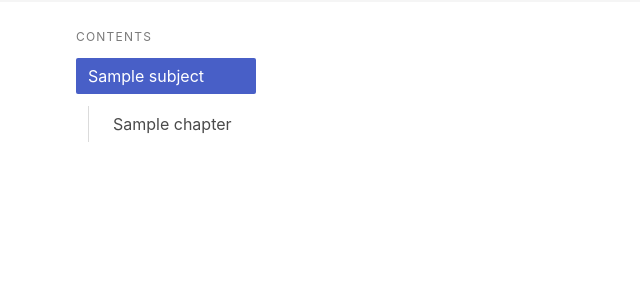
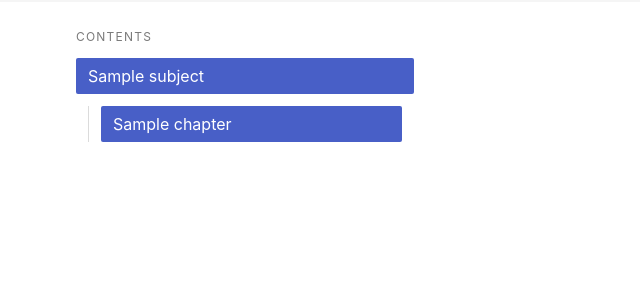
Before and after one commit to sanjay-swain/learnet, a Django app: template templates/courses/chapter_detail_page.html in a window 1280 px wide. Shown: the part 56-356 px from the top of the page, without its empty margins (0-640 px from the left). Run offline with Django 3.2, Linux system fonts and the light colour scheme; the template is opened without the code that fills it: values that come from a table or form of the project are taken from there, others are empty; tables that the repository leaves empty hold one stand-in row (values such as "Sample post").

Commit message:
update sidebar of chapter page

```diff
--- a/templates/courses/chapter_detail_page.html
+++ b/templates/courses/chapter_detail_page.html
@@ -4,7 +4,7 @@
 
 {% block content %}
 <div class="is-flex container">
-	<aside class="menu p-3 mt-4 is-flex-shrink-1">
+	<aside class="menu p-3 mt-4 is-flex-grow-1">
 		<p class="menu-label">
 			Contents
 		</p>
@@ -15,8 +15,12 @@
 							<a href="/courses/{{subject.url}}" class="is-active">{{subject.title}}</a>
 							<ul>
 								{% for chapter in all_chapters %}
-									<li><a href="#{{chapter.url}}">{{chapter.title}}</a></li>
-								{% endfor %}
+									{% if chapter == current_chapter %}
+									<li><a href="/courses/{{current_subject.url}}/{{chapter.url}}" class="is-active">{{chapter.title}}</a></li>
+									{% else %}
+										<li><a href="/courses/{{current_subject.url}}/{{chapter.url}}">{{chapter.title}}</a></li>
+									{% endif %}
+									{% endfor %}
 							</ul>
 					</li>
 				{% else %}
```
